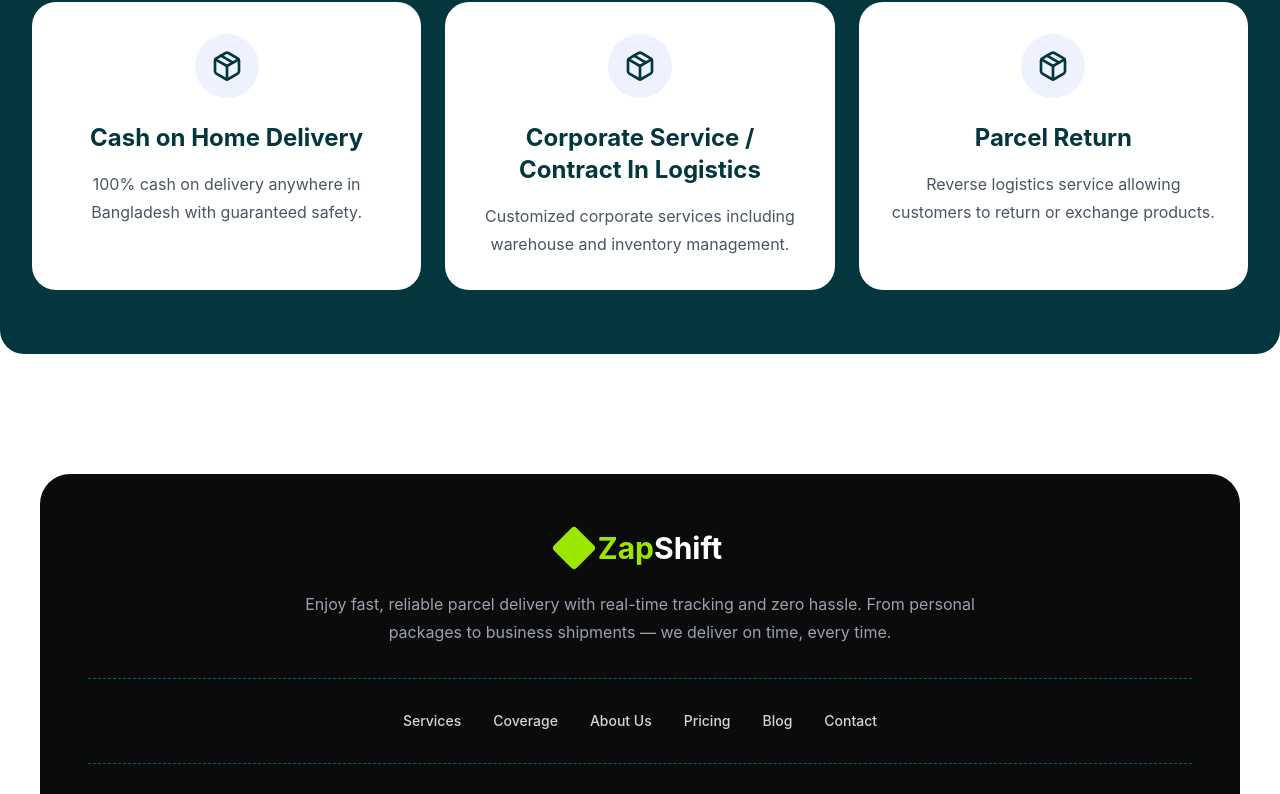
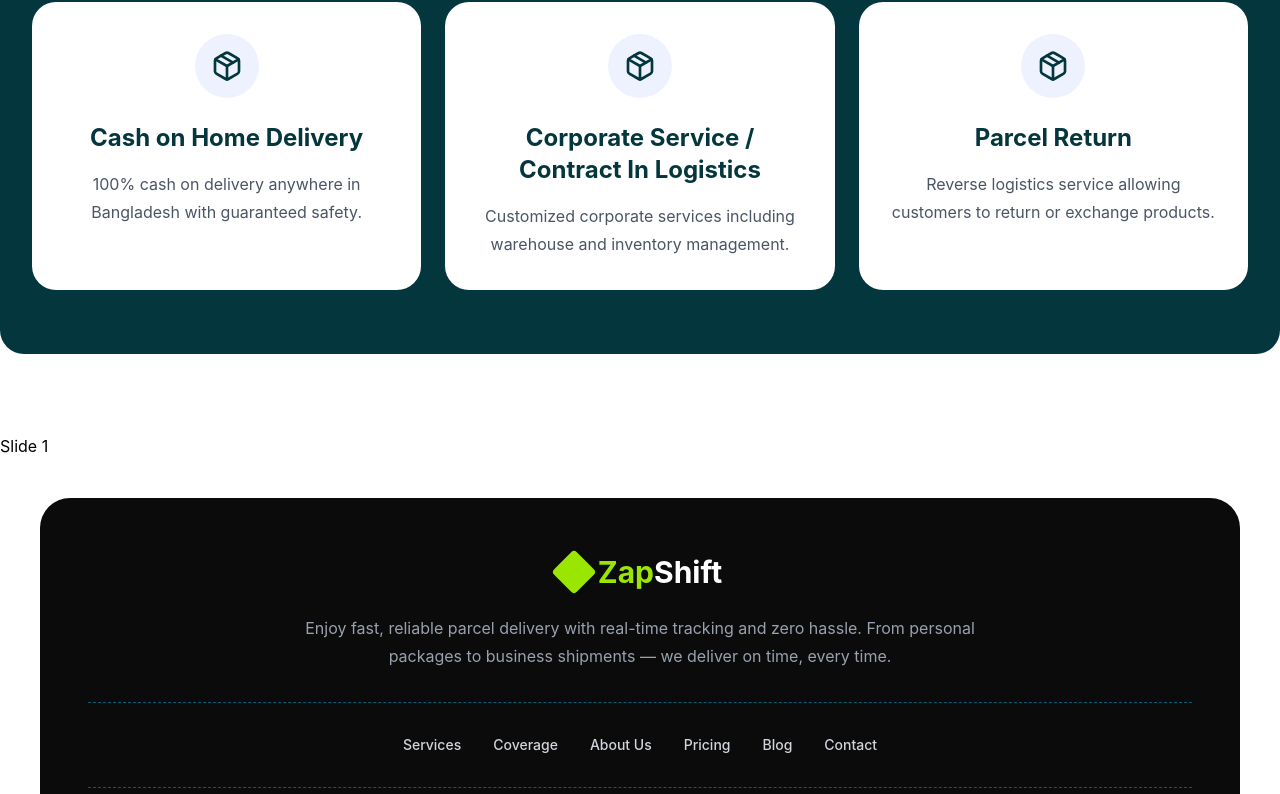
Before and after one commit to mizanurrahman017/Zap-Shift, a React (Vite) app: page / in a window 1280 px wide. Shown: the part 1977-2771 px from the top of the page. Built offline with nearby package versions, Linux system fonts and the light colour scheme.

Commit message:
more code added

```diff
--- a/package.json
+++ b/package.json
@@ -17,6 +17,7 @@
     "react-icons": "^5.6.0",
     "react-responsive-carousel": "^3.2.23",
     "react-router": "^7.18.0",
+    "swiper": "^14.0.5",
     "tailwindcss": "^4.3.1"
   },
   "devDependencies": {
--- /dev/null
+++ b/src/Pages/Home/Brands/Brands.jsx
@@ -0,0 +1,22 @@
+import React from 'react';
+import 'swiper/css';
+import { Swiper, SwiperSlide } from 'swiper/react';
+
+
+const Brands = () => {
+    return (
+       <Swiper>
+        <SwiperSlide>Slide 1</SwiperSlide>
+        <SwiperSlide>Slide 2</SwiperSlide>
+        <SwiperSlide>Slide 3</SwiperSlide>
+        <SwiperSlide>Slide 4</SwiperSlide>
+        <SwiperSlide>Slide 5</SwiperSlide>
+        <SwiperSlide>Slide 6</SwiperSlide>
+        <SwiperSlide>Slide 7</SwiperSlide>
+        <SwiperSlide>Slide 8</SwiperSlide>
+        <SwiperSlide>Slide 9</SwiperSlide>
+       </Swiper>
+    );
+};
+
+export default Brands;
--- a/src/Pages/Home/Home/Home.jsx
+++ b/src/Pages/Home/Home/Home.jsx
@@ -2,6 +2,7 @@ import React from 'react';
 import Banner from '../Banner/Banner';
 import Works from '../Work/Works';
 import Service from '../Service/Service';
+import Brands from '../Brands/Brands';
 
 const Home = () => {
     return (
@@ -9,6 +10,7 @@ const Home = () => {
           <Banner></Banner>
           <Works></Works>
           <Service></Service>
+          <Brands></Brands>
         </div>
     );
 };
```
Also changed, not shown: 1 other file (tests, documents, lock files or other folders).
